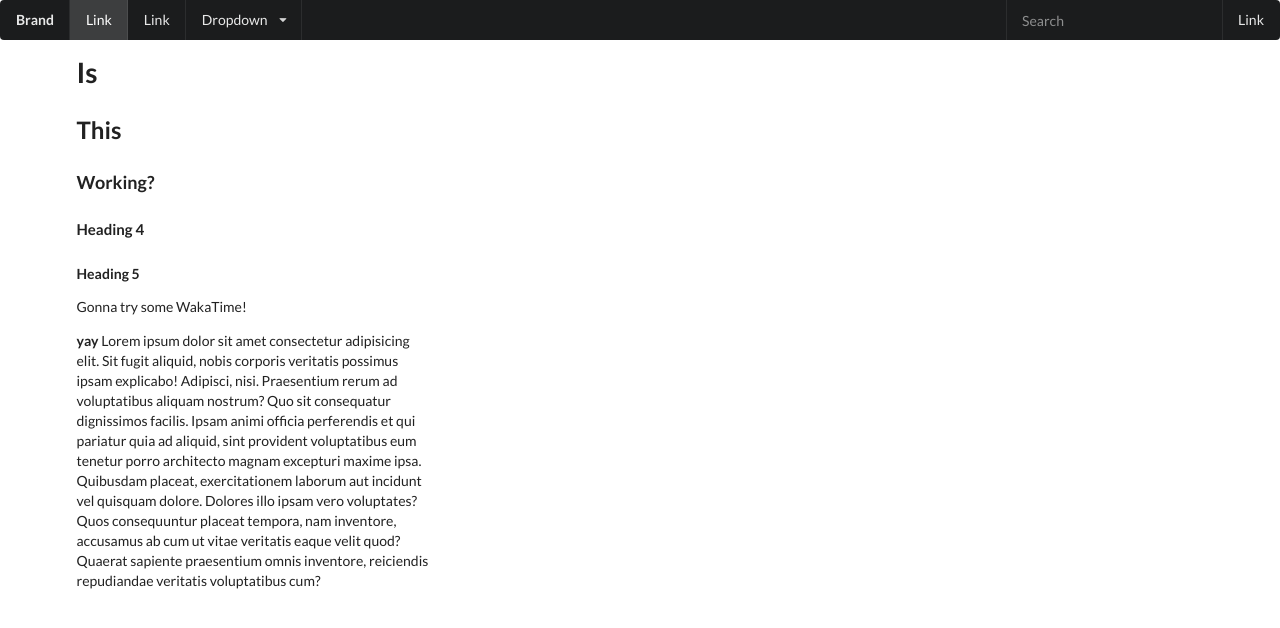
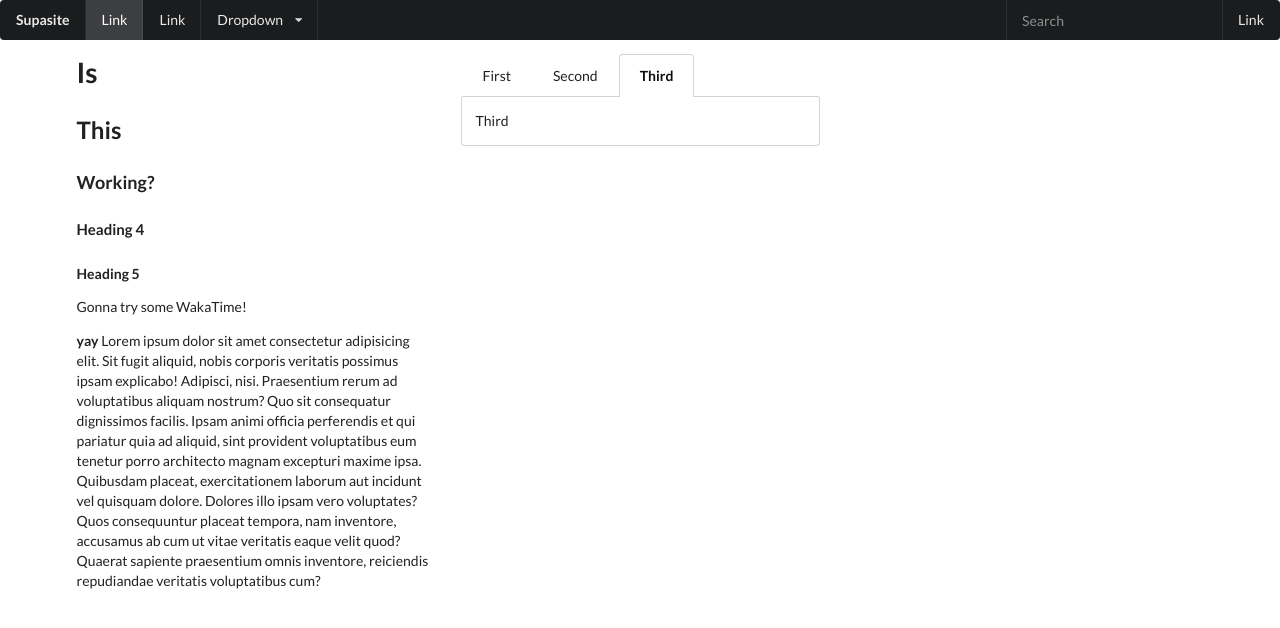
Before and after one commit to virtual/semantic-ui-demo, a website: page index.html in a window 1280 px wide. Drawn offline with nearby package versions, Linux system fonts and the light colour scheme; a web font is replaced by a local one.

Commit message:
added tabs and js functionality

```diff
--- a/index.html
+++ b/index.html
@@ -14,7 +14,7 @@
 
 <body>
   <div class="ui inverted menu">
-    <div class="header item">Brand</div>
+    <div class="header item">Supasite</div>
     <div class="active item">Link</div>
     <a class="item">Link</a>
     <div class="ui dropdown item">
@@ -58,8 +58,49 @@
           ab cum ut vitae veritatis eaque velit quod? Quaerat sapiente praesentium omnis inventore, reiciendis repudiandae
           veritatis voluptatibus cum?</p>
       </div>
+      <div class="column">
+        <div class="ui top attached tabular menu">
+          <a class="item" data-tab="first">First</a>
+          <a class="item" data-tab="second">Second</a>
+          <a class="item active" data-tab="third">Third</a>
+        </div>
+        <div class="ui bottom attached tab segment" data-tab="first">
+          First
+        </div>
+        <div class="ui bottom attached tab segment" data-tab="second">
+          Second
+        </div>
+        <div class="ui bottom attached tab segment active" data-tab="third">
+          Third
+        </div>
+
+      </div>
     </div>
   </div>
+
+  <!--- Example Javascript -->
+  <script>
+    $(document)
+      .ready(function () {
+        $('.ui.menu .ui.dropdown').dropdown({
+          on: 'hover'
+        });
+        $('.ui.menu a.item')
+          .on('click', function () {
+            $(this)
+              .addClass('active')
+              .siblings()
+              .removeClass('active')
+              ;
+          })
+          ;
+
+        $('.menu .item')
+          .tab()
+          ;
+      })
+      ;
+  </script>
 </body>
 
 </html>
```
